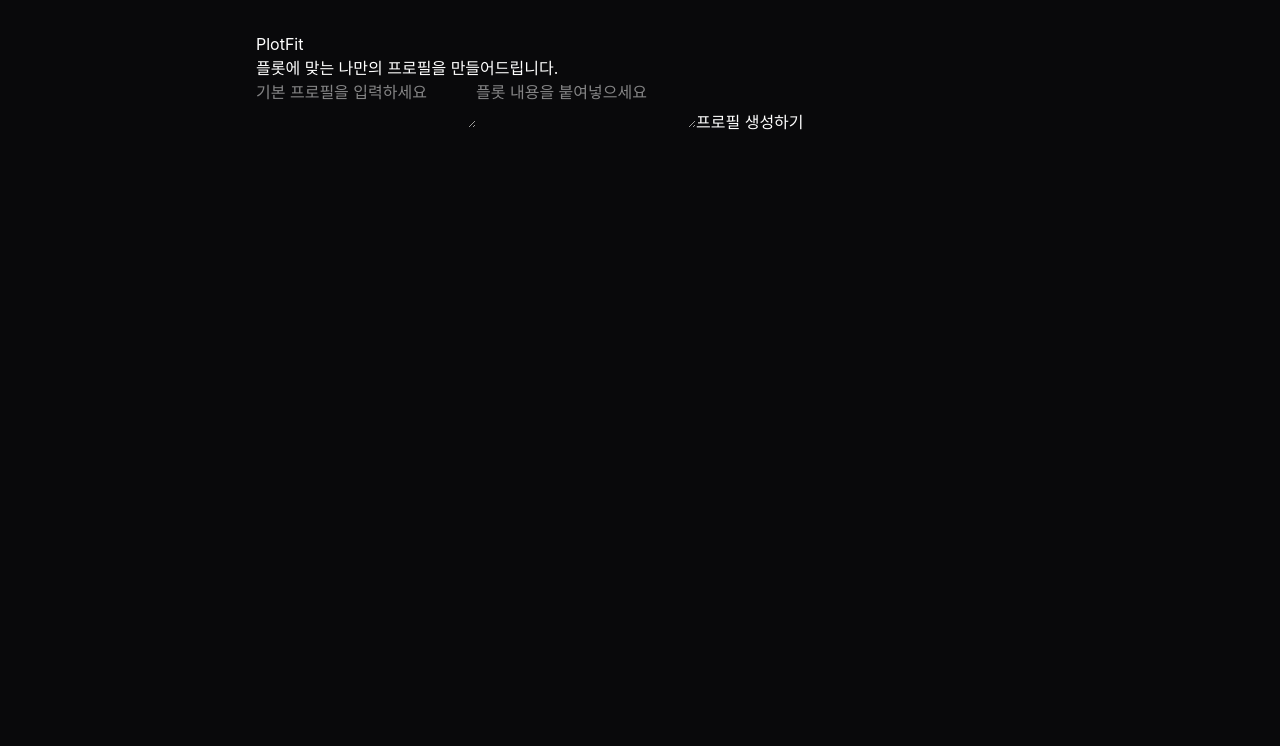
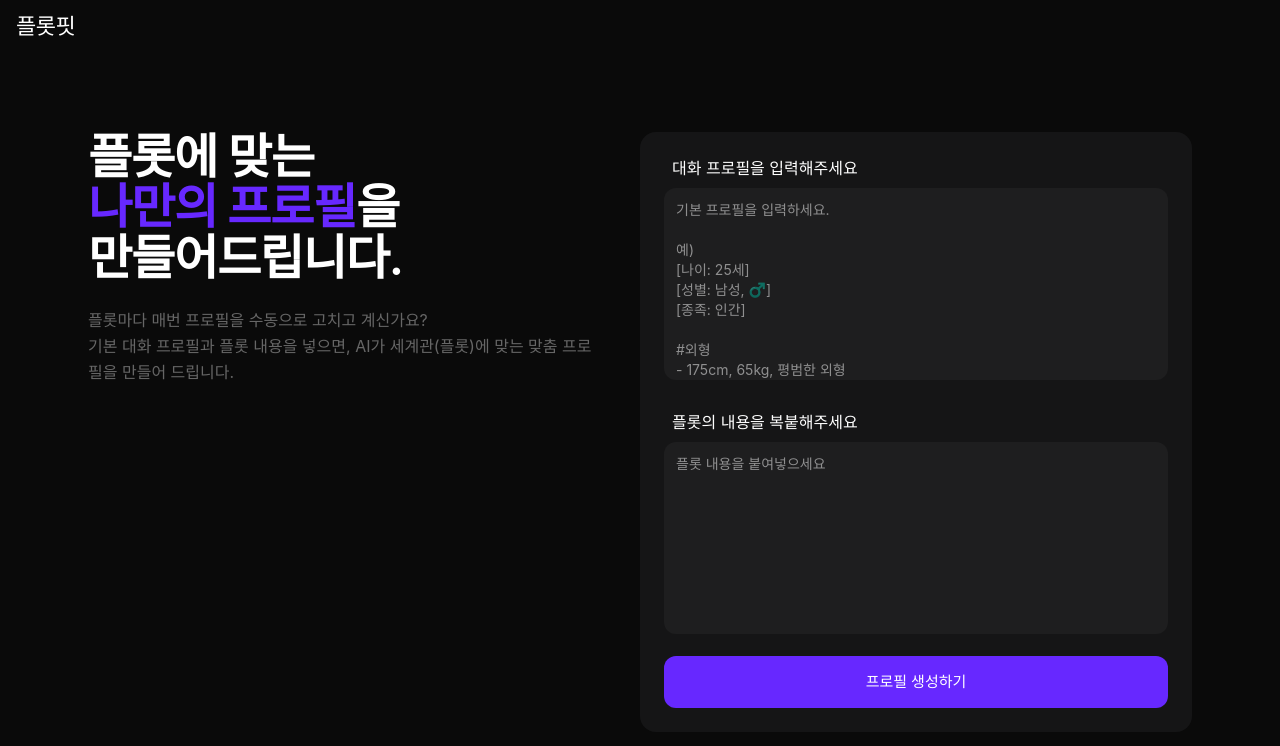
Before and after one commit to silvergwan/plotfit, a Next.js app: page / in a window 1280 px wide. Shown: the top 746 px of the page. Built offline with nearby package versions, Linux system fonts and the light colour scheme.

Commit message:
feat: PlotFit MVP - 플롯 맞춤형 프로필 생성 서비스

```diff
--- a/app/page.tsx
+++ b/app/page.tsx
@@ -3,54 +3,114 @@
 
 import { useState } from "react";
 // useState는 사용자가 값을 입력하면 그 내용을 api로 전달하기 전에 가지고 있어야 보낼 수 있는데 그 저장소 역할을 함
+import Header from "./components/Header";
+import Button from "./components/Button";
+import Textarea from "./components/Textarea";
+import { Copy, Check } from "lucide-react";
 
 export default function Home() {
   const [baseProfile, setBaseProfile] = useState("");
   // baseProfile은 상태이고, setBaseProfile은 상태 변경 함수임
   // 상태를 단순 변수로 이해하면 안됨, 상태는 React가 값의 변경을 알아채고 리렌더링까지 하는 아주 고차원적 개념
   const [plotContent, setPlotContent] = useState("");
-
   const [result, setResult] = useState("");
+  const [loading, setLoading] = useState(false);
+  const [isCopy, setIsCopy] = useState(false);
 
   // -----------------------------
   // POST/api/generate
   // -----------------------------
   const handleGenerate = async () => {
+    setLoading(true);
     const res = await fetch("/api/generate", {
       method: "POST",
       headers: { "Content-Type": "application/json" },
       body: JSON.stringify({ baseProfile, plotContent }),
     });
     const data = await res.json();
-    console.log("data 전체:", data);
-    console.log("data.result:", data.result);
     setResult(data.result);
-    console.log("result 상태:", result);
+    setLoading(false);
   };
-  // -----------------------------
+
+  // 복사 함수
+  const handleCopy = () => {
+    if (isCopy) return;
+
+    navigator.clipboard.writeText(result);
+    setIsCopy(true);
+
+    setTimeout(() => {
+      setIsCopy(false);
+    }, 2 * 1000);
+  };
 
   return (
-    <main className="min-h-screen bg-zinc-950 text-white p-8">
-      <div className="max-w-3xl mx-auto">
-        <h1>PlotFit</h1>
-        <p>플롯에 맞는 나만의 프로필을 만들어드립니다.</p>
+    <main className="min-h-screen bg-[#0a0a0a] text-white">
+      <Header />
+      <div className="max-w-6xl mx-auto px-6 flex gap-12 pt-20">
+        <div className="flex-1">
+          <h1 className="text-5xl font-semibold leading-[1.05] tracking-tight mb-6 text-white">
+            플롯에 맞는
+            <br />
+            <span className="text-[#6728FF] font-bold">나만의 프로필</span>을
+            <br />
+            만들어드립니다.
+          </h1>
+          <p className="text-[#666] text-base max-w-lg leading-relaxed">
+            플롯마다 매번 프로필을 수동으로 고치고 계신가요?
+            <br />
+            기본 대화 프로필과 플롯 내용을 넣으면, AI가 세계관(플롯)에 맞는 맞춤
+            프로필을 만들어 드립니다.
+          </p>
 
-        <textarea
-          placeholder="기본 프로필을 입력하세요"
-          value={baseProfile}
-          onChange={(e) => setBaseProfile(e.target.value)}
-          // 키를 하나 누를 때마다 onChange가 실행되고 e.target.value로 그 시점의 데이터를 setBaseProfile(useState) 저장소에 넣음
-          // 그리고 setBaseProfile가 실행되면 React가 자동으로 화면을 다시 그림 -> React의 핵심! = 값이 바뀌면 알아서 렌더링
-        />
-        <textarea
-          placeholder="플롯 내용을 붙여넣으세요"
-          value={plotContent}
-          onChange={(e) => setPlotContent(e.target.value)}
-        />
+          {result && (
+            <div className="mt-3 p-4 bg-[#1e1e1f] rounded-xl">
+              <div className="flex justify-between items-center mb-2">
+                <span className="text-xs text-[#888]">생성된 프로필</span>
+                <button
+                  onClick={handleCopy}
+                  className="flex gap-1 items-center text-xs text-white p-2 rounded-2xl hover:bg-[#404043] cursor-pointer"
+                >
+                  {isCopy ? <Check size={16} /> : <Copy size={16} />}
+                </button>
+              </div>
+              <p className="text-sm leading-relaxed whitespace-pre-wrap">
+                {result}
+              </p>
+            </div>
+          )}
+        </div>
+        <div className="flex-1 bg-[#151516] p-6 rounded-2xl">
+          <h3 className="px-2 mb-2">대화 프로필을 입력해주세요</h3>
+          <Textarea
+            placeholder="기본 프로필을 입력하세요.
 
-        <button onClick={handleGenerate}>프로필 생성하기</button>
+예)
+[나이: 25세]
+[성별: 남성, ♂️]
+[종족: 인간]
 
-        <p>{result}</p>
+#외형
+- 175cm, 65kg, 평범한 외형
+
+#특이 사항
+- 독서를 좋아함, 생각보단 다부진 몸
+"
+            value={baseProfile}
+            onChange={(e) => setBaseProfile(e.target.value)}
+          />
+          <h3 className="px-2 pt-6 mb-2">플롯의 내용을 복붙해주세요</h3>
+          <Textarea
+            placeholder="플롯 내용을 붙여넣으세요"
+            value={plotContent}
+            onChange={(e) => setPlotContent(e.target.value)}
+          />
+          <Button
+            onClick={handleGenerate}
+            label="프로필 생성하기"
+            loading={loading}
+          />
+        </div>
       </div>
     </main>
   );
```
